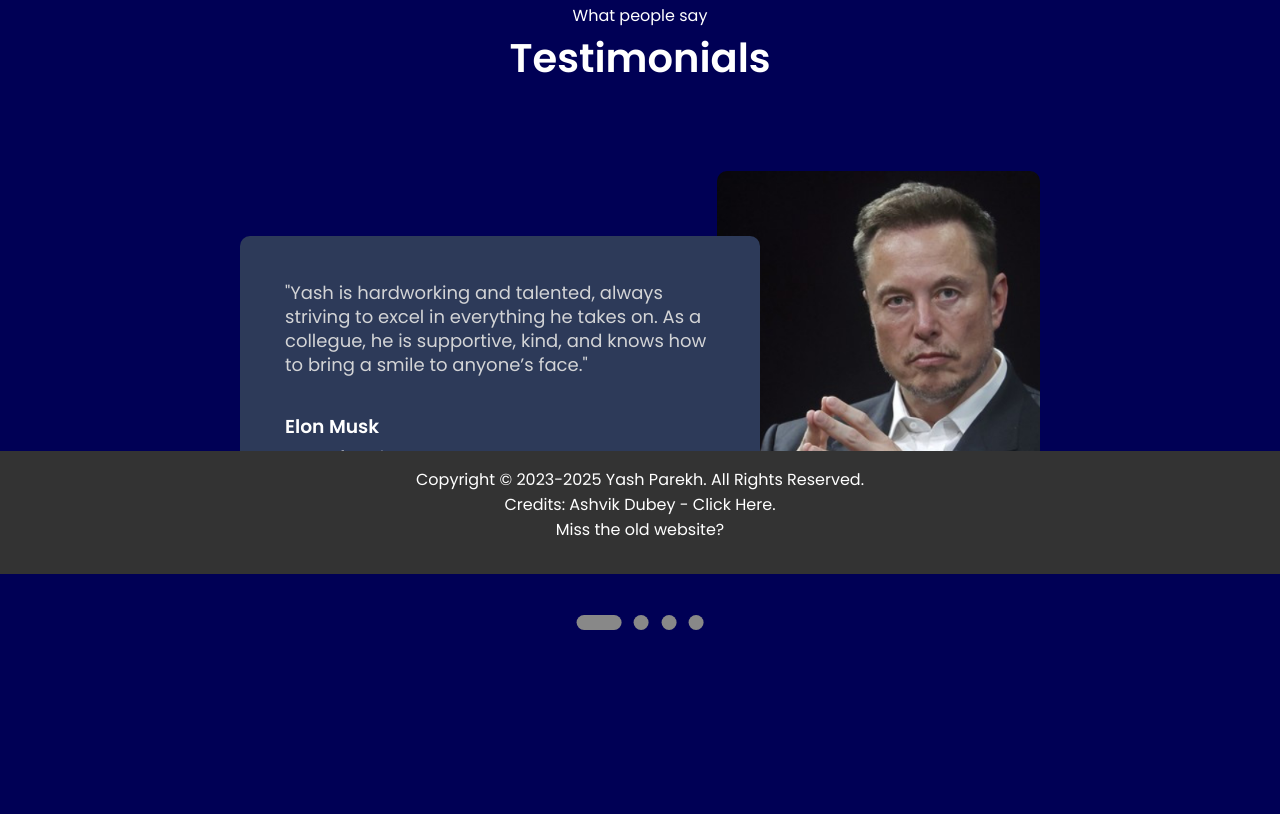
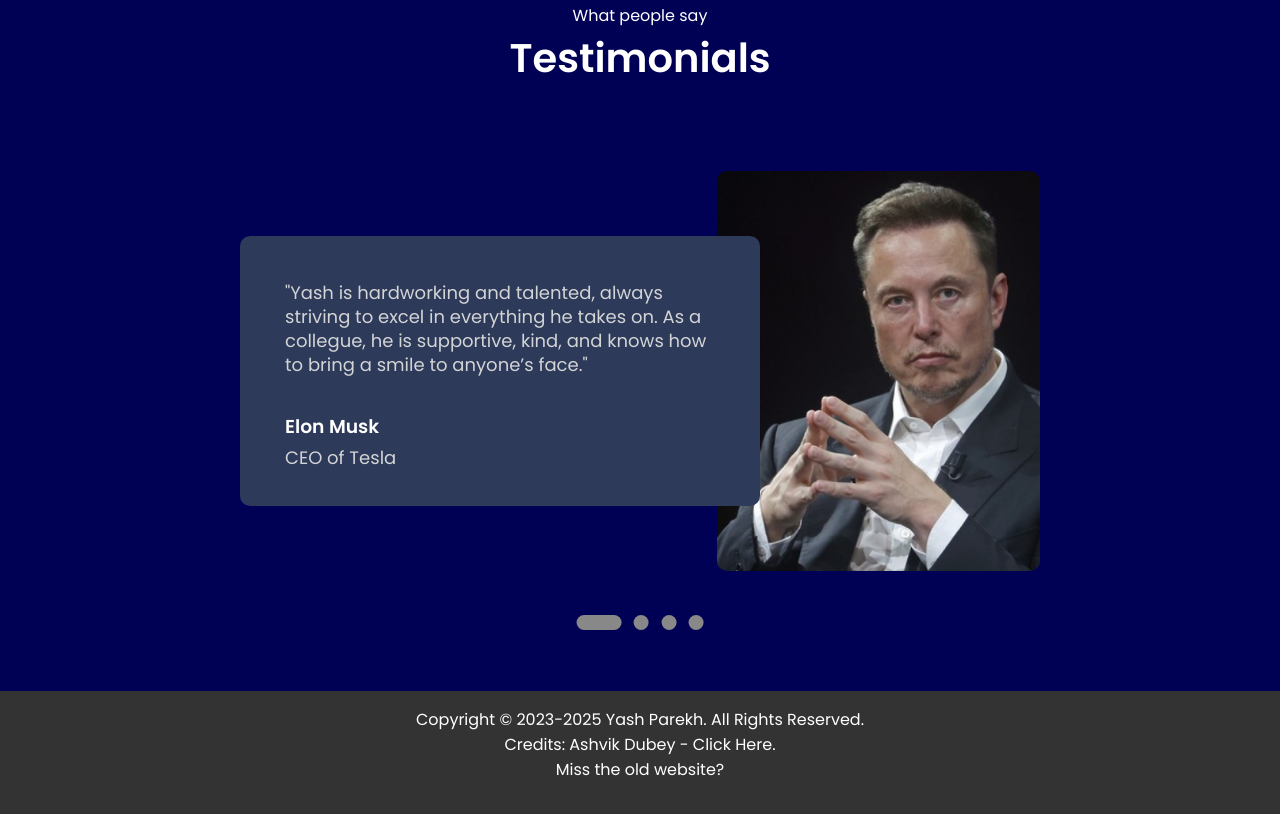
Before and after one commit to Y-Parekh/yashparekh.pages.dev, a plain HTML site: page index.html in a window 1280 px wide. Shown: the part 2924-3738 px from the top of the page. Drawn offline with Linux system fonts and the light colour scheme.

Commit message:
Update style.css

```diff
--- a/style.css
+++ b/style.css
@@ -1091,7 +1091,7 @@ textarea.input {
 
 footer {
   position: relative;
-  bottom:15em;
+  bottom:0;
   width:100%;
   height: fit-content;
   padding:0;
```
